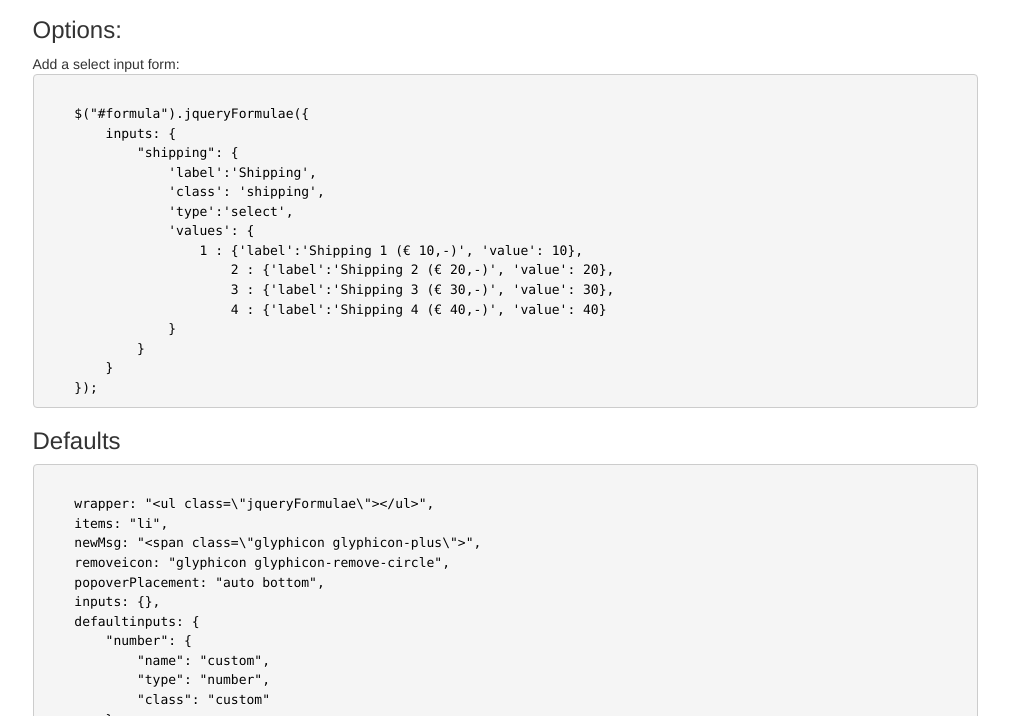
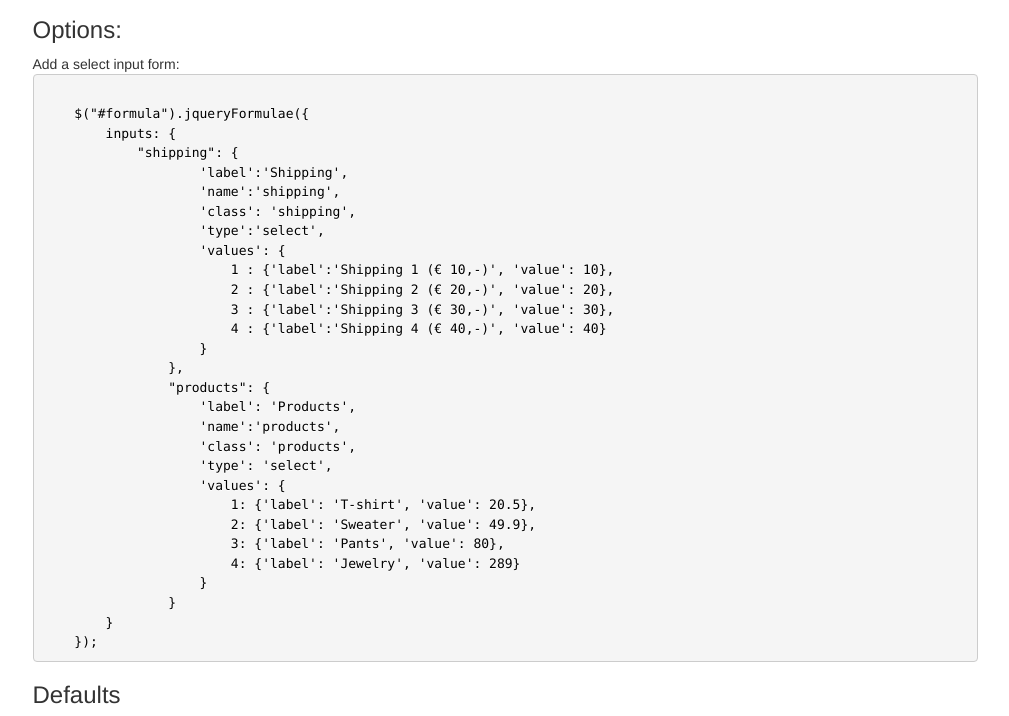
Before and after one commit to Roywcm/jqueryFormulae, a plain HTML site: page index.html in a window 1280 px wide. Shown: the part 1252-1968 px from the top of the page, without its empty margins (135-1144 px from the left). Drawn offline with nearby package versions, Linux system fonts and the light colour scheme.

Commit message:
improved

```diff
--- a/index.html
+++ b/index.html
@@ -26,6 +26,7 @@
                     inputs: {
                         "shipping": {
                             'label':'Shipping',
+                            'name':'shipping',
                             'class': 'shipping',
                             'type':'select',
                             'values': {
@@ -37,6 +38,7 @@
                         },
                         "products": {
                             'label': 'Products',
+                            'name':'products',
                             'class': 'products',
                             'type': 'select',
                             'values': {
@@ -132,6 +134,7 @@ Add a select input form:
 	    inputs: {
 	        "shipping": {
                     'label':'Shipping',
+                    'name':'shipping',
                     'class': 'shipping',
                     'type':'select',
                     'values': {
@@ -139,6 +142,18 @@ Add a select input form:
                         2 : {'label':'Shipping 2 (&#8364; 20,-)', 'value': 20},
                         3 : {'label':'Shipping 3 (&#8364; 30,-)', 'value': 30},
                         4 : {'label':'Shipping 4 (&#8364; 40,-)', 'value': 40}
+                    }
+                },
+                "products": {
+                    'label': 'Products',
+                    'name':'products',
+                    'class': 'products',
+                    'type': 'select',
+                    'values': {
+                        1: {'label': 'T-shirt', 'value': 20.5},
+                        2: {'label': 'Sweater', 'value': 49.9},
+                        3: {'label': 'Pants', 'value': 80},
+                        4: {'label': 'Jewelry', 'value': 289}
                     }
                 }
 	    }
@@ -153,6 +168,7 @@ Add a select input form:
     newMsg: "&lt;span class=\"glyphicon glyphicon-plus\"&gt;",
     removeicon: "glyphicon glyphicon-remove-circle",
     popoverPlacement: "auto bottom",
+    keyname: "math",
     inputs: {},
     defaultinputs: {
         "number": {
```
Lines whose indentation alone changed are shown as unchanged.
